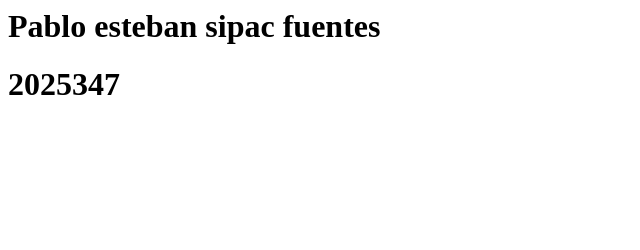
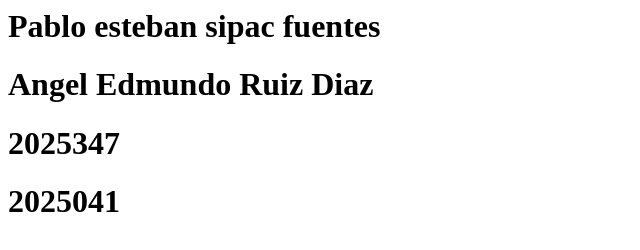
Before and after one commit to aruiz-2025041/actividad1, a plain HTML site: page index.html in a window 1280 px wide. Shown: the whole page, without its empty margins (0-640 px from the left). Drawn offline with Linux system fonts and the light colour scheme.

Commit message:
refactor: se modificó el archivo index agregando el nombre de angel edmundo ruiz diaz y su carnet

```diff
--- a/index.html
+++ b/index.html
@@ -1,2 +1,4 @@
 <h1>Pablo esteban sipac fuentes</h1>
+<h1>Angel Edmundo Ruiz Diaz</h1>
 <h1>2025347</h1>
+<h1>2025041</h1>
```
